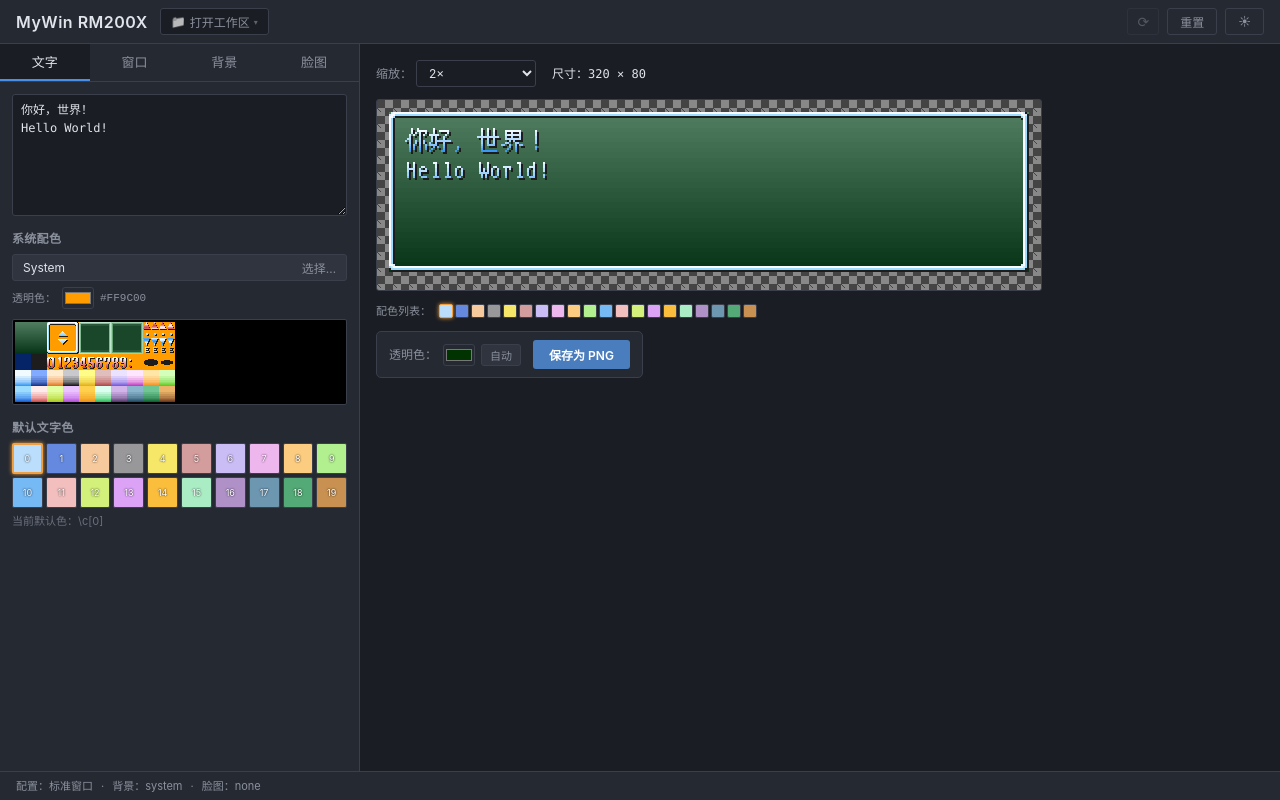
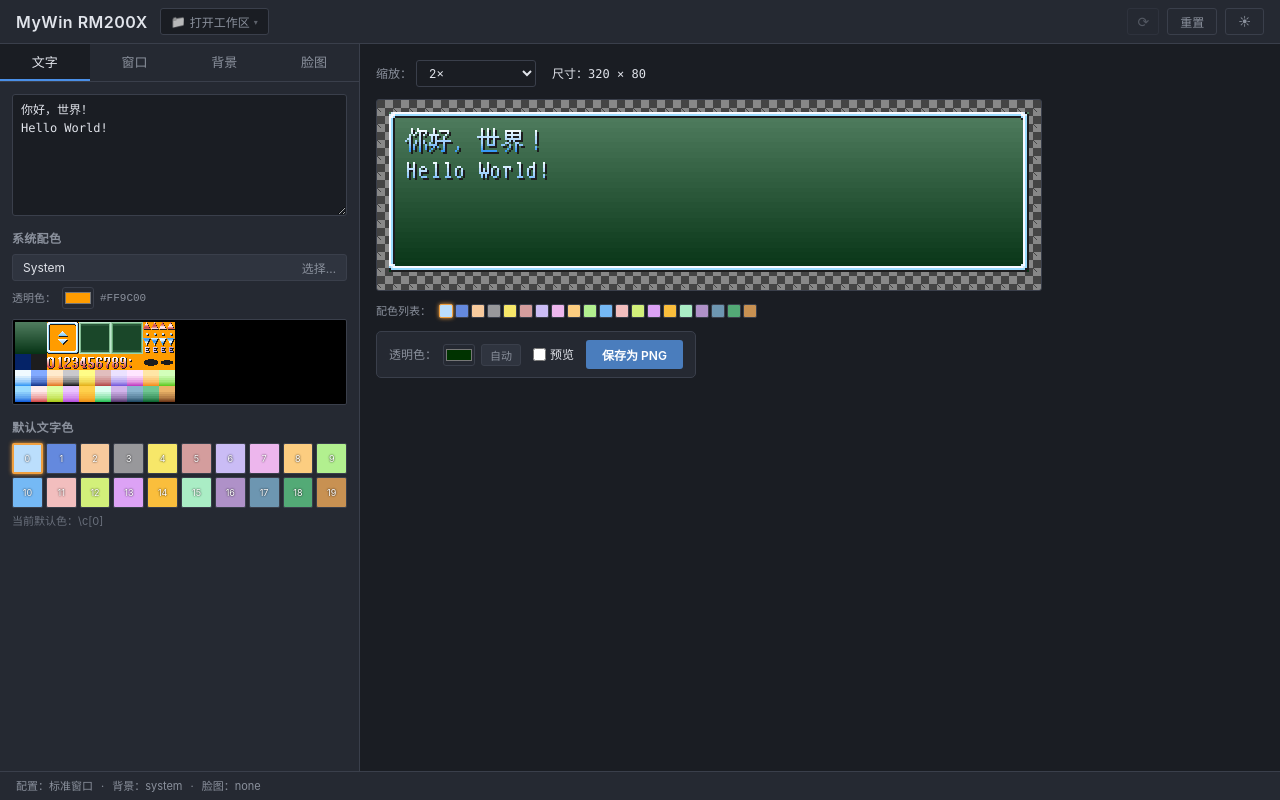
Before and after one commit to blanhhy/mywin-rm200x, a React (Vite) app: page / in a window 1280 px wide. Built offline with nearby package versions, Linux system fonts and the light colour scheme.

Commit message:
feat: 添加透明色预览选项
add a checkbox to toggle preview using transparent color instead of checkered background, matching export effect. update rendering logic to apply transparent color fill when enabled.

```diff
--- a/src/components/Preview.tsx
+++ b/src/components/Preview.tsx
@@ -52,6 +52,8 @@ export default function Preview() {
   const refreshPictures = useStore((s) => s.refreshPictures);
   const canvasRef = useRef<HTMLCanvasElement>(null);
   const [transparentColor, setTransparentColor] = useState(recommendTransparentColor());
+  /** 勾选后，预览把透明区域显示为透明色，而不是棋盘格下的真透明 */
+  const [showTransparentColor, setShowTransparentColor] = useState(false);
   const [zoom, setZoom] = useState(2);
   const [exportMsg, setExportMsg] = useState<string | null>(null);
   const [exportError, setExportError] = useState(false);
@@ -70,13 +72,19 @@ export default function Preview() {
 
   // 实时渲染
   useEffect(() => {
-    if (!canvasRef.current) return;
+    const out = canvasRef.current;
+    if (!out) return;
     const { canvas } = renderMessageWindow(config);
-    const ctx = canvasRef.current.getContext('2d')!;
+    const ctx = out.getContext('2d')!;
     ctx.imageSmoothingEnabled = false;
-    ctx.clearRect(0, 0, canvasRef.current.width, canvasRef.current.height);
+    ctx.clearRect(0, 0, out.width, out.height);
+    // 勾选"预览"时，透明区域改用透明色填充（与导出的透明色效果一致）
+    if (showTransparentColor) {
+      ctx.fillStyle = transparentColor;
+      ctx.fillRect(0, 0, out.width, out.height);
+    }
     ctx.drawImage(canvas, 0, 0);
-  }, [config]);
+  }, [config, showTransparentColor, transparentColor]);
 
   // 选中对照图片时，自动采用该图片上的适合颜色作为透明色
   useEffect(() => {
@@ -243,6 +251,17 @@ export default function Preview() {
             自动
           </button>
         </label>
+        <label
+          className="checkbox-row"
+          title="透明区域显示为透明色（与导出效果一致）"
+        >
+          <input
+            type="checkbox"
+            checked={showTransparentColor}
+            onChange={(e) => setShowTransparentColor(e.target.checked)}
+          />
+          预览
+        </label>
         <button className="export-btn" onClick={handleExport}>
           {selectedPicture ? '覆盖保存' : workspace ? '保存到工作区' : '保存为 PNG'}
         </button>
```
